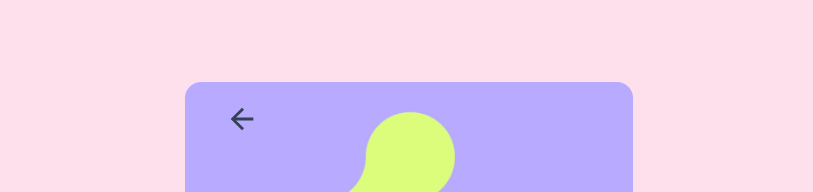
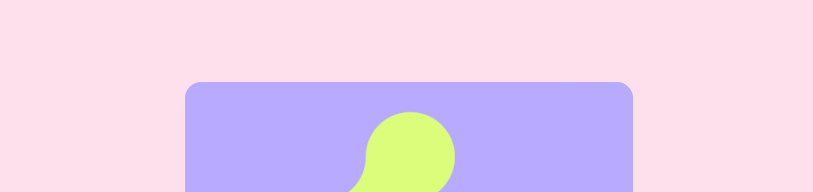
Before and after one commit to mafahmy/onboarding-screens, a React (Vite) app: page / in a window 1280 px wide. Shown: the top 192 px of the page, without its empty margins (231-1044 px from the left). Built offline with nearby package versions, Linux system fonts and the light colour scheme.

Commit message:
adding delay for showing backbutton

```diff
--- a/src/components/OnboardingScreen.tsx
+++ b/src/components/OnboardingScreen.tsx
@@ -1,3 +1,5 @@
+import { useContext, useEffect } from 'react';
+import { RenderingConditionContext } from '../contextAPI/context';
 import { OnboardingScreenType } from '../types';
 import DotsPagination from './DotsPagination';
 
@@ -7,6 +9,7 @@ interface Props {
   description: string;
   onboardingScreens: OnboardingScreenType[];
   index: number;
+  delay?: number;
   handleClick: () => void;
   handleBackClick: () => void;
 }
@@ -23,13 +26,24 @@ const OnboardingScreen = ({
   index,
   handleClick,
   handleBackClick,
+  delay = 2000,
 }: Props) => {
+  const context = useContext(RenderingConditionContext);
+  const { showBackButton, setShowBackButton } = context;
+
+  useEffect(() => {
+    const timoutId = setTimeout(() => {
+      setShowBackButton(true);
+    }, delay);
+    return () => clearTimeout(timoutId);
+  }, [delay, index, setShowBackButton]);
   return (
     <>
       <div className='flex flex-col justify-evenly items-center min-w-full relative'>
         <div className='h-1/2 relative'>
           <img className='max-h-full w-auto' src={image} alt={title} />
         </div>
+        {index !== 0 && showBackButton && (
           <button
             type='button'
             className='absolute top-5 left-10 text-slate-700'
@@ -47,6 +61,7 @@ const OnboardingScreen = ({
               />
             </svg>
           </button>
+        )}
 
         <section className='p-4 flex flex-col justify-evenly items-center flex-wrap h-3/4 w-5/6'>
           <h1 className='text-3xl w-full'>{title}</h1>
--- a/src/components/OnboardingScreens.tsx
+++ b/src/components/OnboardingScreens.tsx
@@ -17,10 +17,11 @@ const OnboardingScreens = ({ screens }: Props) => {
   const [touchDown, setTouchDown] = useState(false);
   const [startX, setStartX] = useState(0);
   // Consume the FirstTimeLoginContext and destructure it if it's not null
-  const [firstTimeLogin, setFirstTimeLogin] = useContext(
-    RenderingConditionContext
-  ) ?? [true, () => {}];
 
+  const context = useContext(RenderingConditionContext);
+  const { renderComponent, setRenderComponent, setShowBackButton } = context;
+
+  //
   // Event handler for touch start events
   const handleTouchStart = (e: React.TouchEvent<HTMLDivElement>) => {
     setTouchDown(true);
@@ -36,7 +37,7 @@ const OnboardingScreens = ({ screens }: Props) => {
     if (touchDown) {
       if (e.touches[0].clientX < startX - threshold) {
         if (screens.length - 1 === index) {
-          setFirstTimeLogin(false);
+          setRenderComponent(false);
         }
         setIndex((prevIndex) => prevIndex + 1);
       } else if (e.touches[0].clientX > startX + threshold) {
@@ -51,9 +52,10 @@ const OnboardingScreens = ({ screens }: Props) => {
   // Event handler for button click events
   const handleClick = () => {
     if (screens.length - 1 === index) {
-      setFirstTimeLogin(false);
+      setRenderComponent(false);
     }
     setIndex((previusIndex) => previusIndex + 1);
+    setShowBackButton(false);
   };
   const handleBackClick = () => {
     if (index === 0) {
@@ -64,7 +66,7 @@ const OnboardingScreens = ({ screens }: Props) => {
 
   return (
     <>
-      {firstTimeLogin && (
+      {renderComponent && (
         <>
           <div className='fixed h-screen w-screen bg-[#fbc1d7] z-10 top-0 opacity-50'></div>
           <div className='fixed top-0 right-0 left-0 z-20 flex justify-center'>
--- a/src/contextAPI/context.tsx
+++ b/src/contextAPI/context.tsx
@@ -1,19 +1,33 @@
-import { createContext, useState } from "react";
+import { createContext, useState } from 'react';
 
 // Create a context for the firstTimeLogin state
-export const RenderingConditionContext = createContext<
-  [boolean, React.Dispatch<React.SetStateAction<boolean>>] | null
->(null);
+export const RenderingConditionContext = createContext<{
+  renderComponent: boolean;
+  setRenderComponent: React.Dispatch<React.SetStateAction<boolean>>;
+  showBackButton: boolean;
+  setShowBackButton: React.Dispatch<React.SetStateAction<boolean>>;
+}>({
+  renderComponent: true,
+  setRenderComponent: () => {},
+  showBackButton: false,
+  setShowBackButton: () => {},
+});
 
 // Create a provider for components to consume and subscribe to changes
 export const RenderingConditionProvider = (props: React.PropsWithChildren) => {
   const [renderComponent, setRenderComponent] = useState(true);
+  const [showBackButton, setShowBackButton] = useState(false);
 
   //Here add the logic for the rendering condition
 
   return (
     <RenderingConditionContext.Provider
-      value={[renderComponent, setRenderComponent]}
+      value={{
+        renderComponent,
+        setRenderComponent,
+        showBackButton,
+        setShowBackButton,
+      }}
     >
       {props.children}
     </RenderingConditionContext.Provider>
```
Lines whose indentation alone changed are shown as unchanged.
